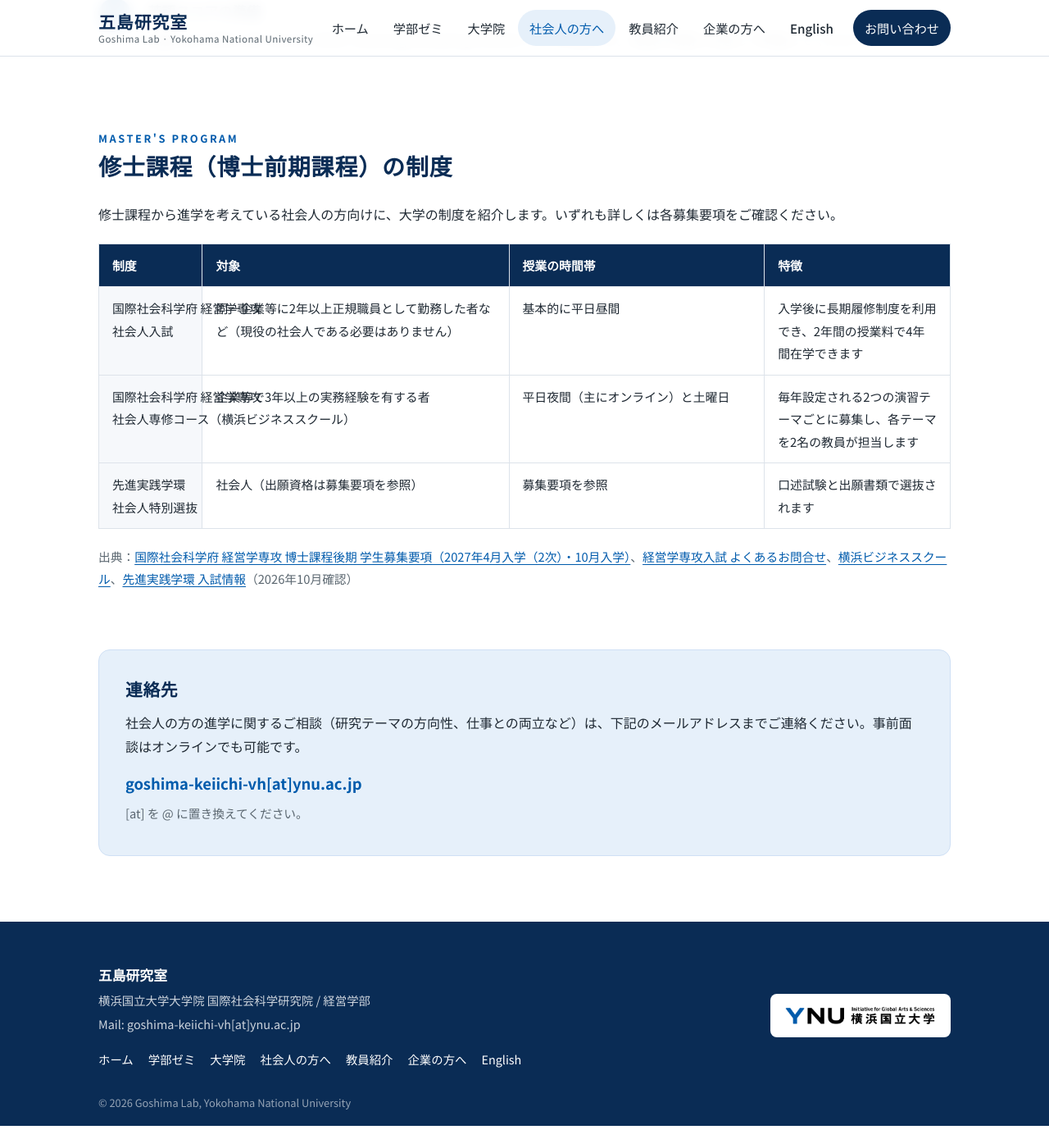
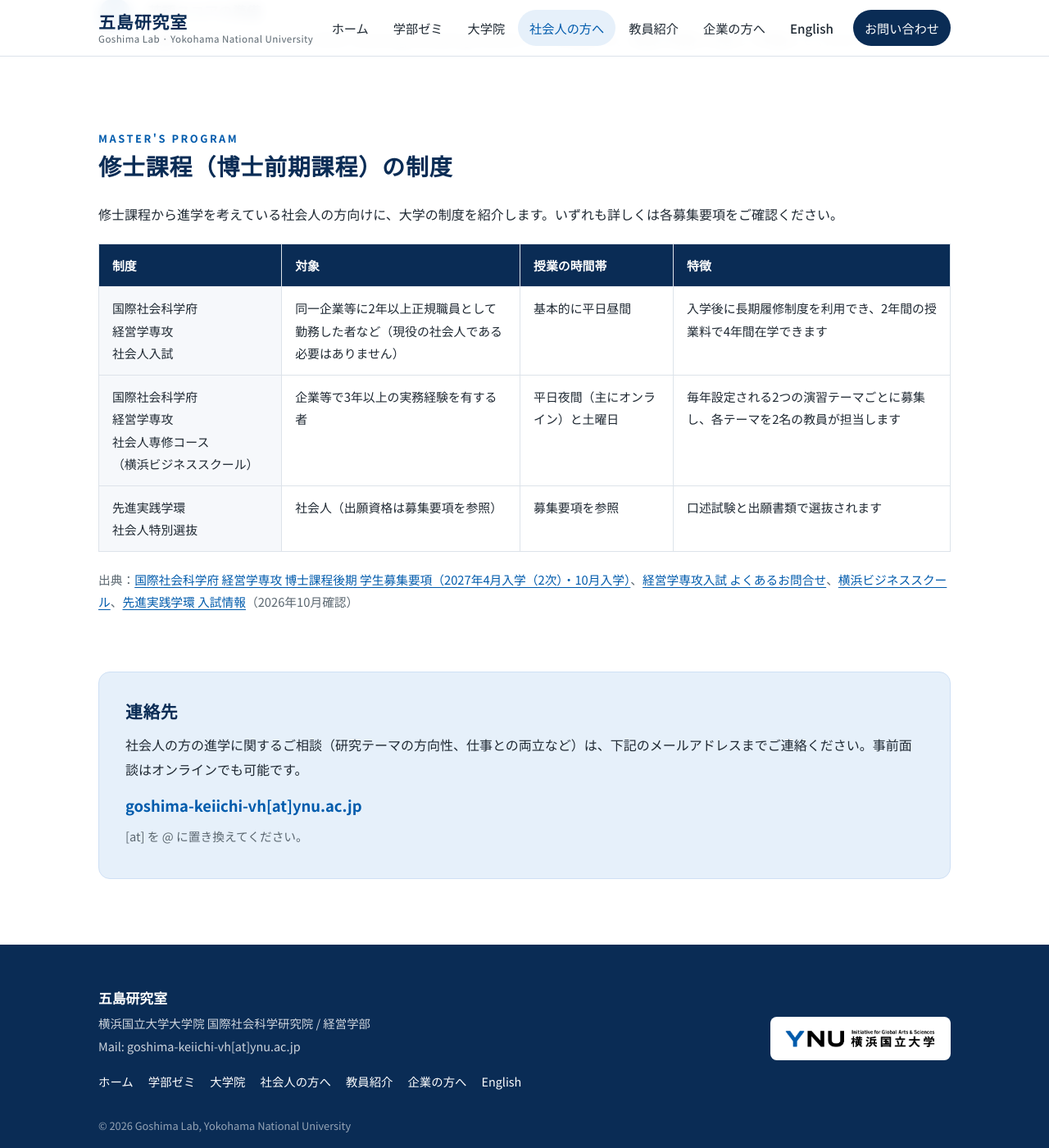
Before and after one commit to goshimalab/goshimalab-ynu-site, a Jekyll site: the page built from professional.md, in a window 1280 px wide and 1400 px high, scrolled down 3074 px. Shown: the whole window at 82% size. Built offline with Jekyll 4.4.1, drawn with Linux system fonts in a browser that asks for light colours; before the commit the page ends 4447 px from its top, so only the background shows below that.

Commit message:
Remove TA/RA information and fix overflow in professional master's table
Co-Authored-By: Claude Opus 5.5 <noreply@anthropic.com>

```diff
--- a/assets/css/style.css
+++ b/assets/css/style.css
@@ -544,6 +544,11 @@ svg { width: 1em; height: 1em; fill: none; stroke: currentColor; stroke-width: 1
 .compare.admission th:nth-child(1) { width: 8.5em; }
 .compare.admission th:nth-child(2) { width: 36%; }
 .compare.admission th:nth-child(3) { width: 30%; }
+.compare.programs { min-width: 720px; font-size: 0.93rem; table-layout: fixed; }
+.compare.programs tbody th { white-space: normal; }
+.compare.programs th:nth-child(1) { width: 15em; }
+.compare.programs th:nth-child(2) { width: 28%; }
+.compare.programs th:nth-child(3) { width: 18%; }
 /* 英語ページ：見出しセルの英単語が枠からはみ出さないよう折り返しを許可し、1列目を広げる */
 :lang(en) .compare tbody th { white-space: normal; }
 :lang(en) .compare.admission th:nth-child(1) { width: 11em; }
--- a/professional.md
+++ b/professional.md
@@ -94,11 +94,11 @@ has_contact: true
 修士課程から進学を考えている社会人の方向けに、大学の制度を紹介します。いずれも詳しくは各募集要項をご確認ください。
 
 <div class="table-wrap">
-<table class="compare admission">
+<table class="compare programs">
   <thead><tr><th>制度</th><th>対象</th><th>授業の時間帯</th><th>特徴</th></tr></thead>
   <tbody>
-    <tr><th>国際社会科学府 経営学専攻<br>社会人入試</th><td>同一企業等に2年以上正規職員として勤務した者など（現役の社会人である必要はありません）</td><td>基本的に平日昼間</td><td>入学後に長期履修制度を利用でき、2年間の授業料で4年間在学できます</td></tr>
-    <tr><th>国際社会科学府 経営学専攻<br>社会人専修コース（横浜ビジネススクール）</th><td>企業等で3年以上の実務経験を有する者</td><td>平日夜間（主にオンライン）と土曜日</td><td>毎年設定される2つの演習テーマごとに募集し、各テーマを2名の教員が担当します</td></tr>
+    <tr><th>国際社会科学府<br>経営学専攻<br>社会人入試</th><td>同一企業等に2年以上正規職員として勤務した者など（現役の社会人である必要はありません）</td><td>基本的に平日昼間</td><td>入学後に長期履修制度を利用でき、2年間の授業料で4年間在学できます</td></tr>
+    <tr><th>国際社会科学府<br>経営学専攻<br>社会人専修コース<br>（横浜ビジネススクール）</th><td>企業等で3年以上の実務経験を有する者</td><td>平日夜間（主にオンライン）と土曜日</td><td>毎年設定される2つの演習テーマごとに募集し、各テーマを2名の教員が担当します</td></tr>
     <tr><th>先進実践学環<br>社会人特別選抜</th><td>社会人（出願資格は募集要項を参照）</td><td>募集要項を参照</td><td>口述試験と出願書類で選抜されます</td></tr>
   </tbody>
 </table>
```
Also changed, not shown: graduate-en.md (+1 -2 lines), graduate.md (+1 -2 lines).
